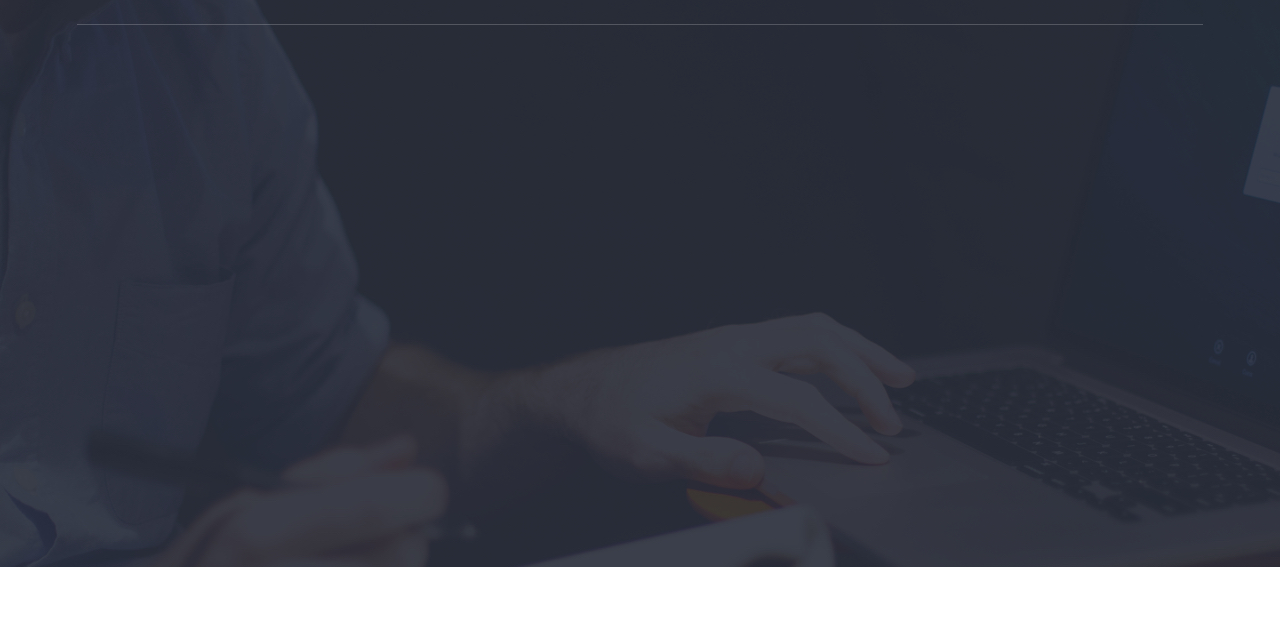
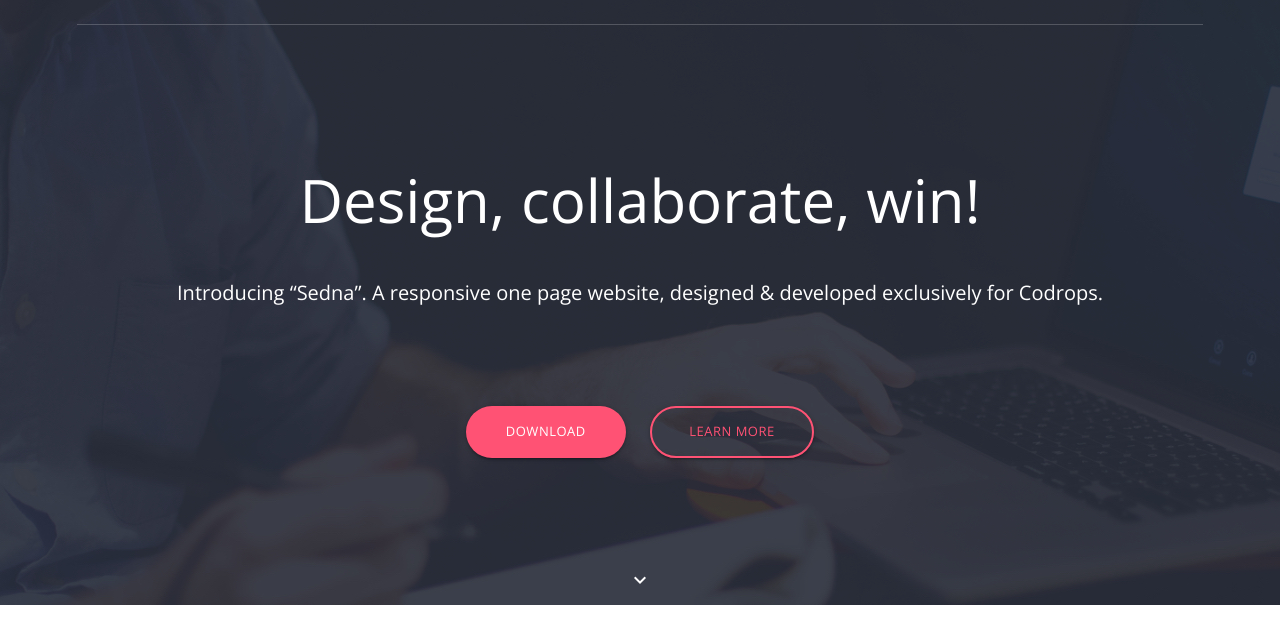
Before and after one commit to Andresito22/Sedna-Materialize, a plain HTML site: page index.html in a window 1280 px wide. Shown: the part 95-738 px from the top of the page. Drawn offline with nearby package versions, Linux system fonts and the light colour scheme.

Commit message:
2 Cambios

```diff
--- a/css/main.css
+++ b/css/main.css
@@ -4,21 +4,24 @@ body{
 }
 .fondo{
     background-image: url("../assets/hero.jpg");
-    height: 662px;
+    height: 700px;
 }
 header{
     width: 100%;
     height: 91px;
+
 }
 .nav{
     background: transparent;
     font-size: 13px;
     box-shadow: 0px 0px transparent;
+    height: auto;
 }
 .nav>.container{
     width: 88%;
     border-bottom: solid 1px rgba(255,255,255,.2);
     padding: 27.5px 0;
+    height: auto;
 }
 .nav>.container>.row{
     margin-bottom: 0;
@@ -47,3 +50,61 @@ li a:hover{
     color: #FF5274;
     background-color: transparent !important;
 }
+
+h1{
+    font-size: 60px !important;
+    text-align: center;
+    color: white;
+}
+
+.intro{
+    color: #fff;
+    font-size: 20px;
+    font-weight: 300;
+    text-align: center;
+}
+.botones {
+    text-align: center;
+    top: 58px;
+    position: relative;
+}
+
+#btn-2{
+    background: transparent;
+    border:2px solid #FF5274;
+    color: #FF5274;
+    border-radius: 40px;
+    width: 164.55px;
+    height: 52px;
+    display: inline-block;
+    padding: 7px 30px;
+}
+
+#btn-2:hover{
+    background:#FF5274 ;
+    color: white;
+}
+
+#btn-1{
+    background: #FF5274;
+    border-radius: 40px;
+    width: 160.02px;
+    height: 52px;
+    display: inline-block;
+    padding: 9px 30px;
+    color: white;
+    margin-right: 20px;
+}
+
+#btn-1:hover{
+    background:#D7405D;
+}
+
+.texto{
+    padding-top: 100px;
+}
+
+.flecha{
+    color: white;
+    padding-top: 90px;
+}
--- a/index.html
+++ b/index.html
@@ -5,8 +5,9 @@
     <meta name="viewport" content="width=device-width, initial-scale=1.0">
     <meta http-equiv="X-UA-Compatible" content="ie=edge">
     <title>Document</title>
+    <link rel="stylesheet" href="css/materialize.min.css">
+    <link href="https://fonts.googleapis.com/icon?family=Material+Icons" rel="stylesheet">
     <link rel="stylesheet" href="css/main.css">
-    <link rel="stylesheet" href="css/materialize.min.css">
 </head>
 <body>
     <section class="fondo">
@@ -28,10 +29,37 @@
                   <li><a href="" id="btn" class="btn-white btn-small">Sign up</a></li>
               </ul>
             </div>
-
           </div>
-      </nav>
+        </nav>
+        <div class="row texto"  >
+            <h1 class="col s12">Design, collaborate, win!</h1>
+            <p class="col s12 intro">Introducing “Sedna”. A responsive one page website, designed & developed exclusively for Codrops.</p>
+        </div>
+        <div class="row">
+            <div class="col s12 botones">
+                <a href="" id="btn-1" class="btn-white btn-small">DOWNLOAD</a>
+                <a href="" id="btn-2" class="btn-white btn-small">LEARN MORE</a>
+            </div>
+        </div>
+        <div class="row">
+            <div class="col s12 botones">
+                <i class="material-icons flecha"> keyboard_arrow_down </i>
+            </div>
+        </div>
     </header>
 </section>
+<div class="row">
+
+    <div class="col s4">
+      <!-- Promo Content 1 goes here -->
+    </div>
+    <div class="col s4">
+      <!-- Promo Content 2 goes here -->
+    </div>
+    <div class="col s4">
+      <!-- Promo Content 3 goes here -->
+    </div>
+
+  </div>
 </body>
 </html>
```
